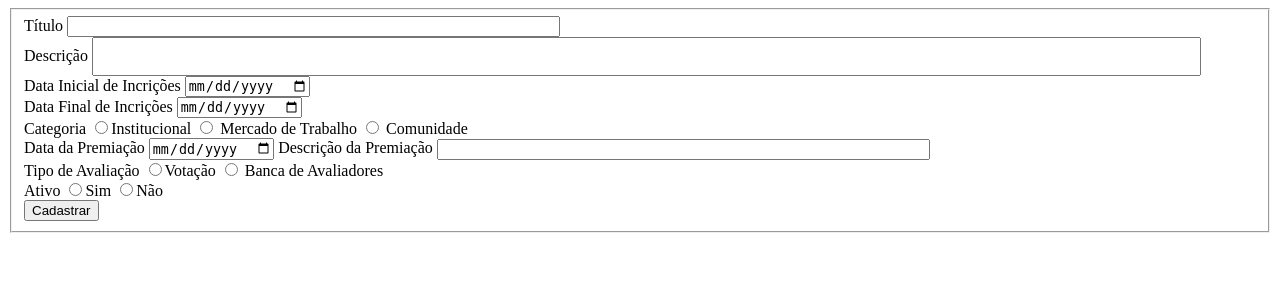
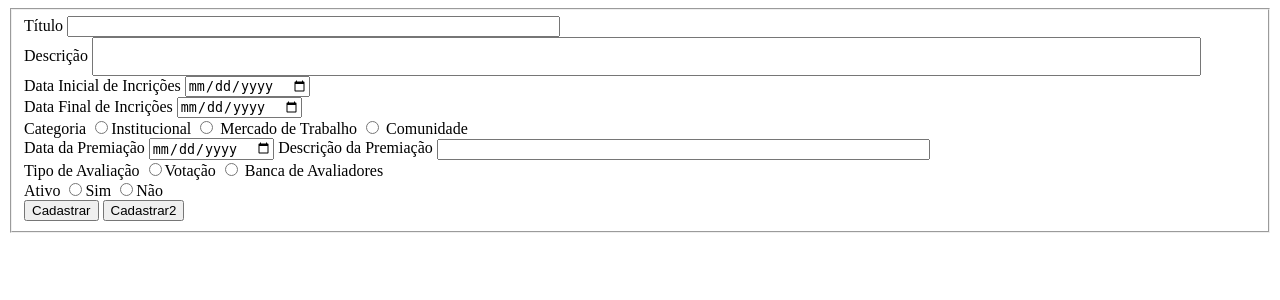
Before and after one commit to RaquelGums/TrabalhoProgramacaoN3, a PHP site: page /novoConcurso.php in a window 1280 px wide. Shown: the top 300 px of the page. Run offline with PHP 8.4, Linux system fonts and the light colour scheme.

Commit message:
Teste do Commit

```diff
--- a/novoConcurso.php
+++ b/novoConcurso.php
@@ -22,6 +22,7 @@
 				<input type="radio" name="ativo" value="sim">Sim
 				<input type="radio" name="ativo" value="nao">Não <br>
 				<input type="submit" value="Cadastrar">
+				<input type="submit" value="Cadastrar2">
 			</fieldset>
 		</form>
 	</head>
```
